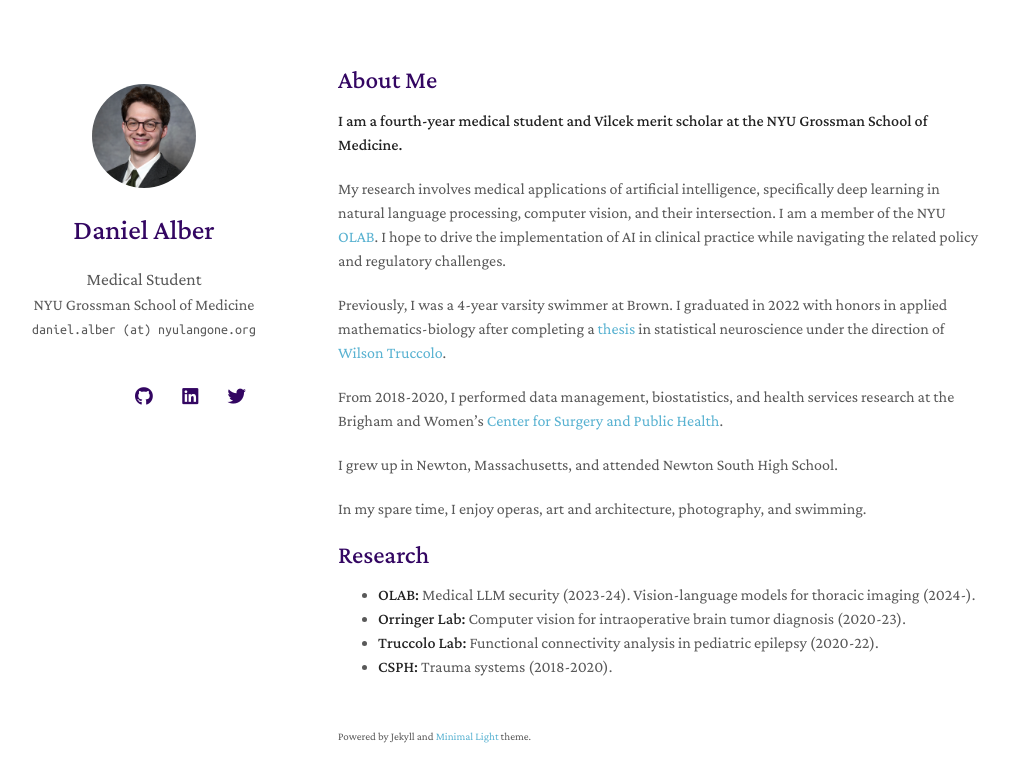
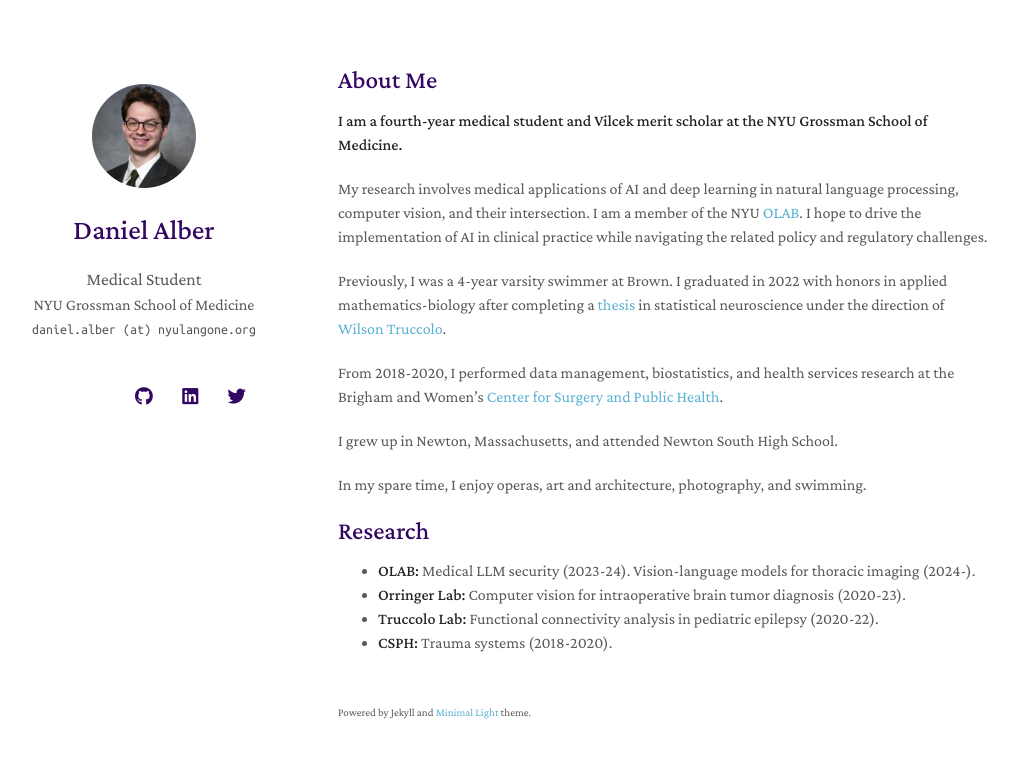
Before and after one commit to danalber/danalber.github.io, a Jekyll site: the page built from index.md, in a window 1280 px wide. Shown: the top 782 px of the page, without its empty margins (132-1150 px from the left). Built offline with Jekyll 4.4.1, drawn with Linux system fonts in a browser that asks for light colours; nearby versions of some CDN libraries; a style sheet for code colours, icons or effects is not loaded; our own code applies the rules of GitHub Pages for plain Markdown files.

Commit message:
Update index.md

```diff
--- a/index.md
+++ b/index.md
@@ -6,7 +6,7 @@ layout: homepage
 
 **I am a fourth-year medical student and Vilcek merit scholar at the NYU Grossman School of Medicine.**
 
-My research involves medical applications of artificial intelligence, specifically deep learning in natural language processing, computer vision, and their intersection. I am a member of the NYU [OLAB](https://www.nyuolab.org/). I hope to drive the implementation of AI in clinical practice while navigating the related policy and regulatory challenges.
+My research involves medical applications of AI and deep learning in natural language processing, computer vision, and their intersection. I am a member of the NYU [OLAB](https://www.nyuolab.org/). I hope to drive the implementation of AI in clinical practice while navigating the related policy and regulatory challenges.
 
 Previously, I was a 4-year varsity swimmer at Brown. I graduated in 2022 with honors in applied mathematics-biology after completing a [thesis](./assets/alber_thesis_final.pdf) in statistical neuroscience under the direction of [Wilson Truccolo](https://www.truccololab.com/).
 
```
